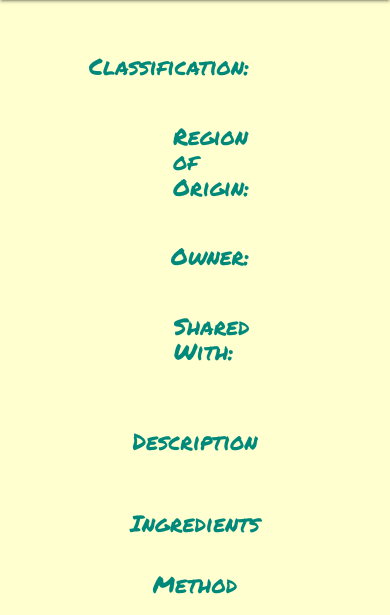
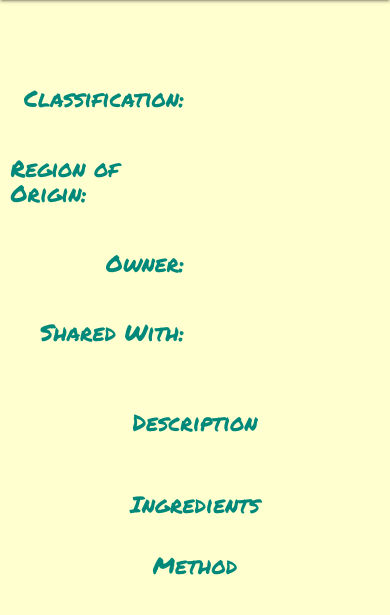
Before and after one commit to Code-Institute-Submissions/KWSNick-meal-planner_MResub, a Flask app: template templates/recipe_view.html in a window 390 px wide. Shown: the part 56-671 px from the top of the page. Run offline with Flask 2, Linux system fonts and the light colour scheme; the template is opened without the code that fills it, so the values that code supplies are empty; some libraries are stand-ins or nearby versions.

Commit message:
Improved responsiveness of recipe_view.html at mobile device level but tweaking breakpoint class assignments.

```diff
--- a/static/css/style.css
+++ b/static/css/style.css
@@ -34,3 +34,6 @@ h1, h2, h3, h4, h5, h6 {
     font-family: 'Permanent Marker', cursive;
     color: #00897b;
 }
+.recipe_image {
+    max-width: 95vw;
+}
--- a/templates/recipe_view.html
+++ b/templates/recipe_view.html
@@ -5,40 +5,40 @@
     <h1 class="center">{{ recipe.recipe_name.capitalize() }}</h1>
     <!--Recipe Image-->
     <div class="row">
-        <div class="col s6 center">
-            <img src="{{ recipe.image_url }}" alt="{{ recipe.image_description }}">
+        <div class="col s12 l6 center">
+            <img class="recipe_image" src="{{ recipe.image_url }}" alt="{{ recipe.image_description }}">
         </div>
         <!--Recipe Classification and Origin-->
-        <div class="col s6">
+        <div class="col s12 l6">
             <div class="row">
-                <div class="col s4">
+                <div class="col s6 l4">
                     <h5 class="right">Classification:</h5>
                 </div>
-                <div class="col s8">
+                <div class="col s6 l8">
                     <p>{{ recipe.classification.capitalize() }}</p>
                 </div>
             </div>
             <div class="row">
-                <div class="col s4">
+                <div class="col s6 l4">
                     <h5 class="right">Region of Origin:</h5>
                 </div>
-                <div class="col s8">
+                <div class="col s6 l8">
                     <p>{{ recipe.region_of_origin.capitalize() }}</p>
                 </div>
             </div>
             <div class="row">
-                <div class="col s4">
+                <div class="col s6 l4">
                     <h5 class="right">Owner:</h5>
                 </div>
-                <div class="col s8">
+                <div class="col s6 l8">
                     <p>{{ recipe.owner.capitalize() }}</p>
                 </div>
             </div>
             <div class="row">
-                <div class="col s4">
+                <div class="col s6 l4">
                     <h5 class="right">Shared With:</h5>
                 </div>
-                <div class="col s8">
+                <div class="col s6 l8">
                     <p>
                     <!--Iterates through shared_with list-->
                         {% for shared in recipe.shared_with %}
```
